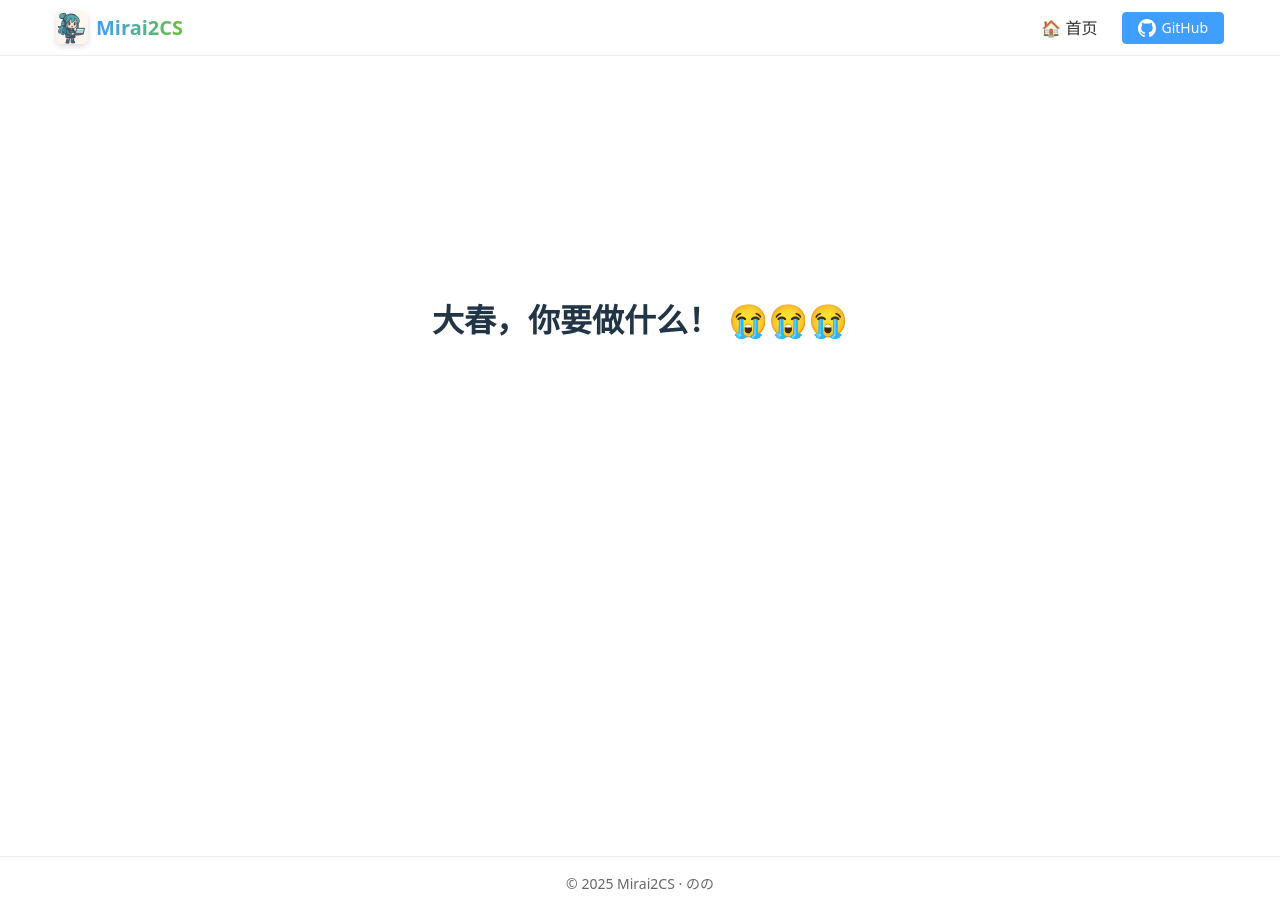
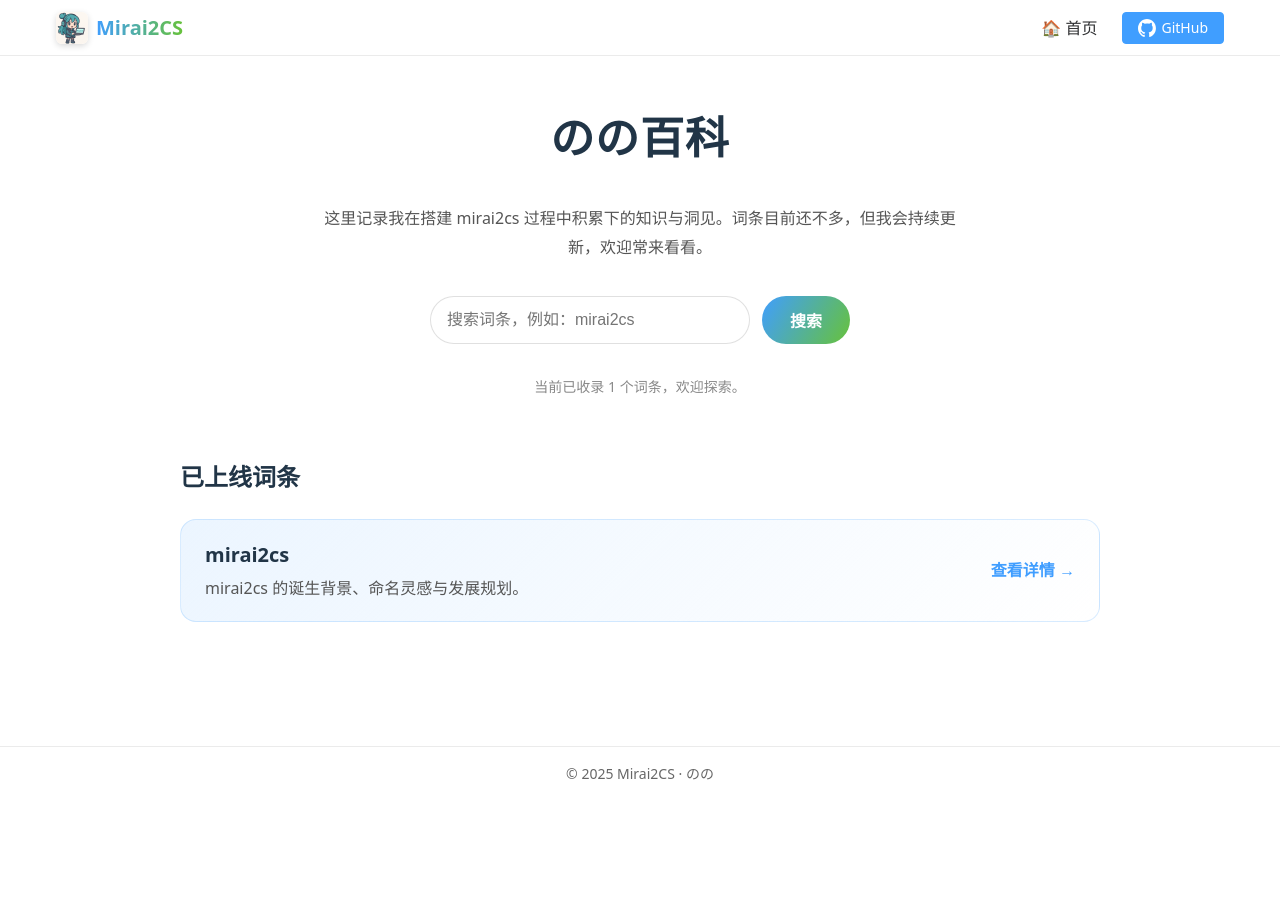
Before and after one commit to nono-easy/mirai2cs, a Vue app in the folder frontend/: page /encyclopedia in a window 1280 px wide. After the commit the page ends 800 px from the top, so only its background shows below. Built offline with nearby package versions, Linux system fonts and the light colour scheme.

Commit message:
feat: add encyclopedia section

```diff
--- a/frontend/src/app/router.ts
+++ b/frontend/src/app/router.ts
@@ -24,6 +24,18 @@ const routes: RouteRecordRaw[] = [
     name: 'Communication',
     component: () => import('@/pages/communication/index.md'),
     meta: { title: '沟通 - mirai2cs' },
+  },
+  {
+    path: '/encyclopedia',
+    name: 'EncyclopediaHome',
+    component: () => import('../views/encyclopedia/EncyclopediaHome.vue'),
+    meta: { title: '百科 - mirai2cs' },
+  },
+  {
+    path: '/encyclopedia/mirai2cs',
+    name: 'EncyclopediaMirai2cs',
+    component: () => import('../views/encyclopedia/Mirai2csEntry.vue'),
+    meta: { title: 'mirai2cs - 百科 - mirai2cs' },
   },
   {
     path: '/about',
--- a/frontend/src/router/routes.meta.ts
+++ b/frontend/src/router/routes.meta.ts
@@ -3,6 +3,8 @@ export const publicRoutes = [
   { path: '/', changefreq: 'daily', priority: 1.0 },
   { path: '/software-engineering', changefreq: 'weekly', priority: 0.7 },
   { path: '/communication', changefreq: 'monthly', priority: 0.6 },
+  { path: '/encyclopedia', changefreq: 'weekly', priority: 0.6 },
+  { path: '/encyclopedia/mirai2cs', changefreq: 'monthly', priority: 0.5 },
   { path: '/computer-science', changefreq: 'weekly', priority: 0.7 },
   { path: '/anime', changefreq: 'weekly', priority: 0.7 },
   { path: '/japanese', changefreq: 'weekly', priority: 0.7 },
--- a/frontend/src/views/core/Home.vue
+++ b/frontend/src/views/core/Home.vue
@@ -30,7 +30,7 @@
     <ModuleCard
       title="我思考的"
       :actions="[
-        { label: '百科', to: '/sorry' },
+        { label: '百科', to: '/encyclopedia' },
         { label: '日常', to: '/sorry' },
         { label: '脑洞', to: '/sorry' },
       ]"
--- /dev/null
+++ b/frontend/src/views/encyclopedia/EncyclopediaHome.vue
@@ -0,0 +1,227 @@
+<template>
+  <div class="encyclopedia">
+    <header class="hero">
+      <h1>のの百科</h1>
+      <p class="intro">
+        这里记录我在搭建 mirai2cs
+        过程中积累下的知识与洞见。词条目前还不多，但我会持续更新，欢迎常来看看。
+      </p>
+
+      <form class="search-form" role="search" @submit.prevent>
+        <input
+          v-model="keyword"
+          type="search"
+          class="search-input"
+          placeholder="搜索词条，例如：mirai2cs"
+          aria-label="搜索词条"
+        />
+        <button type="submit" class="search-button">搜索</button>
+      </form>
+      <p class="search-hint">当前已收录 {{ entries.length }} 个词条，欢迎探索。</p>
+    </header>
+
+    <section class="entry-list">
+      <h2>已上线词条</h2>
+      <p v-if="!filteredEntries.length" class="empty-state">暂未找到相关词条，欢迎稍后再来～</p>
+      <ul v-else>
+        <li v-for="entry in filteredEntries" :key="entry.path">
+          <RouterLink :to="entry.path" class="entry-card">
+            <div>
+              <h3>{{ entry.title }}</h3>
+              <p>{{ entry.description }}</p>
+            </div>
+            <span class="more">查看详情 →</span>
+          </RouterLink>
+        </li>
+      </ul>
+    </section>
+  </div>
+</template>
+
+<script setup lang="ts">
+import { computed, ref } from 'vue'
+import { useHead } from '@unhead/vue'
+
+interface EntryItem {
+  title: string
+  description: string
+  path: string
+  keywords: string[]
+}
+
+const entries: EntryItem[] = [
+  {
+    title: 'mirai2cs',
+    description: 'mirai2cs 的诞生背景、命名灵感与发展规划。',
+    path: '/encyclopedia/mirai2cs',
+    keywords: ['mirai2cs', '网站', '个人站'],
+  },
+]
+
+const keyword = ref('')
+
+const filteredEntries = computed(() => {
+  const key = keyword.value.trim().toLowerCase()
+  if (!key) return entries
+
+  return entries.filter((entry) => {
+    return (
+      entry.title.toLowerCase().includes(key) ||
+      entry.description.toLowerCase().includes(key) ||
+      entry.keywords.some((k) => k.toLowerCase().includes(key))
+    )
+  })
+})
+
+useHead({ title: '百科 - mirai2cs' })
+</script>
+
+<style scoped>
+.encyclopedia {
+  max-width: 960px;
+  margin: 0 auto;
+  padding: 48px 20px 80px;
+  display: flex;
+  flex-direction: column;
+  gap: 48px;
+}
+
+.hero {
+  display: flex;
+  flex-direction: column;
+  align-items: center;
+  gap: 18px;
+  text-align: center;
+}
+
+.hero h1 {
+  font-size: clamp(32px, 4vw, 44px);
+  margin: 0;
+  font-weight: 800;
+  letter-spacing: 0.02em;
+}
+
+.intro {
+  max-width: 640px;
+  color: #555;
+  line-height: 1.8;
+}
+
+.search-form {
+  display: flex;
+  flex-wrap: wrap;
+  justify-content: center;
+  gap: 12px;
+}
+
+.search-input {
+  min-width: min(320px, 80vw);
+  padding: 12px 16px;
+  border-radius: 999px;
+  border: 1px solid rgba(0, 0, 0, 0.12);
+  font-size: 16px;
+  transition:
+    box-shadow 0.2s ease,
+    border-color 0.2s ease;
+}
+
+.search-input:focus {
+  outline: none;
+  border-color: #409eff;
+  box-shadow: 0 0 0 3px rgba(64, 158, 255, 0.12);
+}
+
+.search-button {
+  padding: 12px 28px;
+  border-radius: 999px;
+  border: none;
+  background: linear-gradient(120deg, #409eff, #67c23a);
+  color: #fff;
+  font-weight: 600;
+  cursor: pointer;
+  transition:
+    transform 0.18s ease,
+    box-shadow 0.18s ease;
+}
+
+.search-button:hover {
+  transform: translateY(-1px);
+  box-shadow: 0 8px 18px rgba(64, 158, 255, 0.2);
+}
+
+.search-button:focus {
+  outline: none;
+  box-shadow: 0 0 0 3px rgba(64, 158, 255, 0.2);
+}
+
+.search-hint {
+  color: #888;
+  font-size: 14px;
+}
+
+.entry-list h2 {
+  margin: 0;
+  font-size: 24px;
+  font-weight: 700;
+}
+
+.entry-list ul {
+  list-style: none;
+  padding: 0;
+  margin: 24px 0 0;
+  display: flex;
+  flex-direction: column;
+  gap: 16px;
+}
+
+.entry-card {
+  display: flex;
+  align-items: center;
+  justify-content: space-between;
+  gap: 16px;
+  padding: 20px 24px;
+  border-radius: 16px;
+  text-decoration: none;
+  color: inherit;
+  background: linear-gradient(135deg, rgba(64, 158, 255, 0.1), rgba(255, 255, 255, 0.9));
+  border: 1px solid rgba(64, 158, 255, 0.2);
+  transition:
+    transform 0.2s ease,
+    box-shadow 0.2s ease;
+}
+
+.entry-card:hover {
+  transform: translateY(-2px);
+  box-shadow: 0 12px 24px rgba(64, 158, 255, 0.18);
+}
+
+.entry-card h3 {
+  margin: 0 0 6px;
+  font-size: 20px;
+  font-weight: 700;
+}
+
+.entry-card p {
+  margin: 0;
+  color: #555;
+  line-height: 1.6;
+}
+
+.more {
+  font-weight: 600;
+  color: #409eff;
+  white-space: nowrap;
+}
+
+.empty-state {
+  margin-top: 16px;
+  color: #999;
+}
+
+@media (max-width: 640px) {
+  .entry-card {
+    flex-direction: column;
+    align-items: flex-start;
+  }
+}
+</style>
--- /dev/null
+++ b/frontend/src/views/encyclopedia/Mirai2csEntry.vue
@@ -0,0 +1,152 @@
+<template>
+  <article class="entry">
+    <nav class="breadcrumb">
+      <RouterLink to="/encyclopedia">百科</RouterLink>
+      <span aria-hidden="true">/</span>
+      <span>mirai2cs</span>
+    </nav>
+
+    <header class="entry-hero">
+      <h1>mirai2cs</h1>
+      <p>mirai2cs 是のの为记录思考与创造力而打造的个人网站，也是她探索未来自我可能性的实验场。</p>
+    </header>
+
+    <section>
+      <h2>命名与愿景</h2>
+      <p>
+        名称中的 “mirai” 来自日语「未来」，代表着对自我成长的期待；“2cs” 则指向「computer
+        science」和「communication」。 它提醒我在技术与表达之间持续往返，兼顾理性与感性。
+      </p>
+      <p>
+        网站希望成为一个可以自由分享知识、兴趣和灵感的空间，为未来的合作与创作打下基础。
+        无论是技术记录、学习心得还是脑洞实验，都能在这里留下痕迹。
+      </p>
+    </section>
+
+    <section>
+      <h2>发展规划</h2>
+      <ul>
+        <li>
+          <strong>知识沉淀：</strong>
+          持续扩充百科词条，记录实践中的方法论与工具链。
+        </li>
+        <li>
+          <strong>创意实验：</strong>
+          通过小游戏、互动作品等形式探索新的表达方式。
+        </li>
+        <li>
+          <strong>社区连接：</strong>
+          未来将开放留言或订阅功能，连接志同道合的朋友。
+        </li>
+      </ul>
+    </section>
+
+    <section>
+      <h2>时间线</h2>
+      <dl class="timeline">
+        <div>
+          <dt>2024 年</dt>
+          <dd>网站在 Vite + Vue 技术栈上完成初版重构，形成现在的模块化结构。</dd>
+        </div>
+        <div>
+          <dt>2025 年</dt>
+          <dd>上线 mirai2cs 百科，开始系统地整理个人知识库。</dd>
+        </div>
+      </dl>
+    </section>
+
+    <footer class="entry-footer">
+      <RouterLink class="back-link" to="/encyclopedia">返回百科首页</RouterLink>
+    </footer>
+  </article>
+</template>
+
+<script setup lang="ts">
+import { useHead } from '@unhead/vue'
+
+useHead({ title: 'mirai2cs - 百科 - mirai2cs' })
+</script>
+
+<style scoped>
+.entry {
+  max-width: 820px;
+  margin: 0 auto;
+  padding: 48px 20px 80px;
+  line-height: 1.8;
+}
+
+.breadcrumb {
+  display: flex;
+  align-items: center;
+  gap: 8px;
+  font-size: 14px;
+  color: #888;
+}
+
+.breadcrumb a {
+  color: #409eff;
+  text-decoration: none;
+}
+
+.entry-hero {
+  margin-top: 24px;
+  margin-bottom: 32px;
+  display: flex;
+  flex-direction: column;
+  gap: 16px;
+}
+
+.entry-hero h1 {
+  margin: 0;
+  font-size: clamp(32px, 4vw, 44px);
+}
+
+section {
+  margin-bottom: 36px;
+}
+
+section h2 {
+  font-size: 24px;
+  margin-bottom: 16px;
+}
+
+ul {
+  list-style: disc;
+  padding-left: 20px;
+}
+
+.timeline {
+  display: grid;
+  gap: 16px;
+}
+
+.timeline div {
+  border-left: 3px solid rgba(64, 158, 255, 0.3);
+  padding-left: 16px;
+}
+
+.timeline dt {
+  font-weight: 700;
+}
+
+.entry-footer {
+  margin-top: 48px;
+}
+
+.back-link {
+  display: inline-flex;
+  align-items: center;
+  gap: 6px;
+  color: #409eff;
+  text-decoration: none;
+  font-weight: 600;
+}
+
+.back-link::before {
+  content: '←';
+}
+
+.back-link:hover {
+  text-decoration: underline;
+}
+</style>
```
